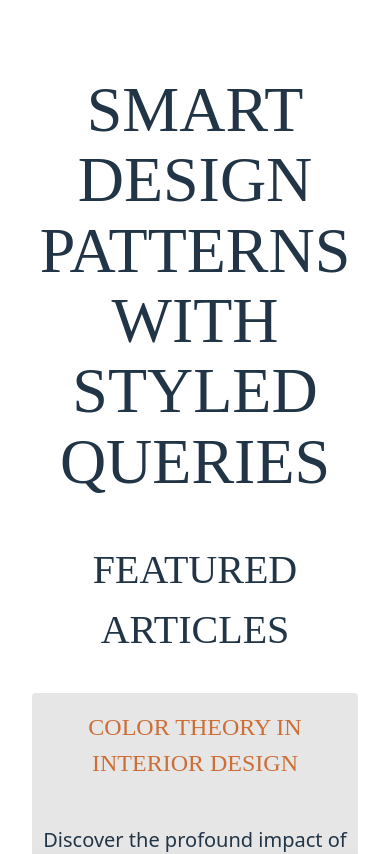
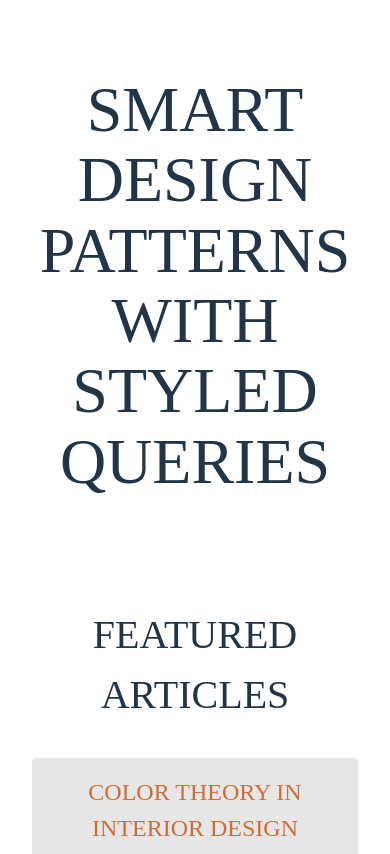
Before and after one commit to BAsnetSujan420/container-queries, a React (Vite) app: page / in a window 390 px wide. Shown: the top 854 px of the page. Built offline with nearby package versions, Linux system fonts and the light colour scheme.

Commit message:
hero layout with media query

```diff
--- a/src/components/SmarterLayout.jsx
+++ b/src/components/SmarterLayout.jsx
@@ -49,6 +49,16 @@ export const GlobalStyles = createGlobalStyle`
 const Page = styled.div``;
 
 const Main = styled.main``;
+
+const HeroLayout = styled.div`
+  display: grid;
+  gap: 2rem;
+
+  @media (min-width: 1080px) {
+    grid-template-columns: 44ch 1fr;
+    align-items: start;
+  }
+`;
 
 const Section = styled.section``;
 
@@ -130,6 +140,7 @@ export default function StyledFeaturedArticles() {
       <GlobalStyles />
       <Page>
         <Main>
+          <HeroLayout>
             <Heading>Smart design patterns with styled queries</Heading>
 
             <Section>
@@ -171,7 +182,8 @@ export default function StyledFeaturedArticles() {
                 <Card>
                   <CardTitle>Eco-Friendly Interiors</CardTitle>
                   <CardText>
-                  Explore how to create interiors using eco-friendly materials.
+                    Explore how to create interiors using eco-friendly
+                    materials.
                   </CardText>
                   <CardText>
                     <CardLink href="#">Read more about eco design</CardLink>
@@ -199,7 +211,7 @@ export default function StyledFeaturedArticles() {
                 </Card>
               </Grid>
             </Section>
-
+          </HeroLayout>
           <Section>
             <SubHeading>Some other content that follows</SubHeading>
             <Grid>
```
Lines whose indentation alone changed are shown as unchanged.
